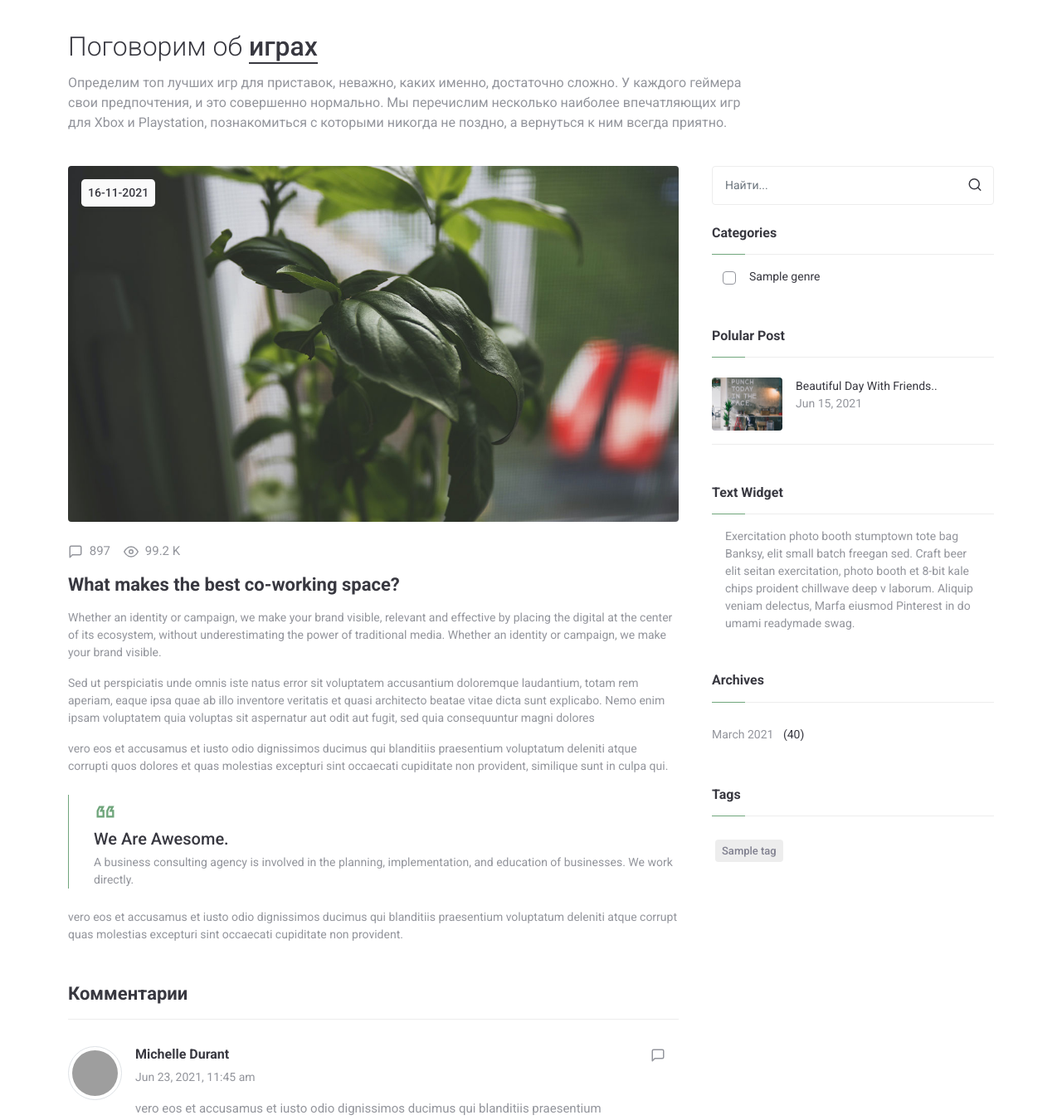
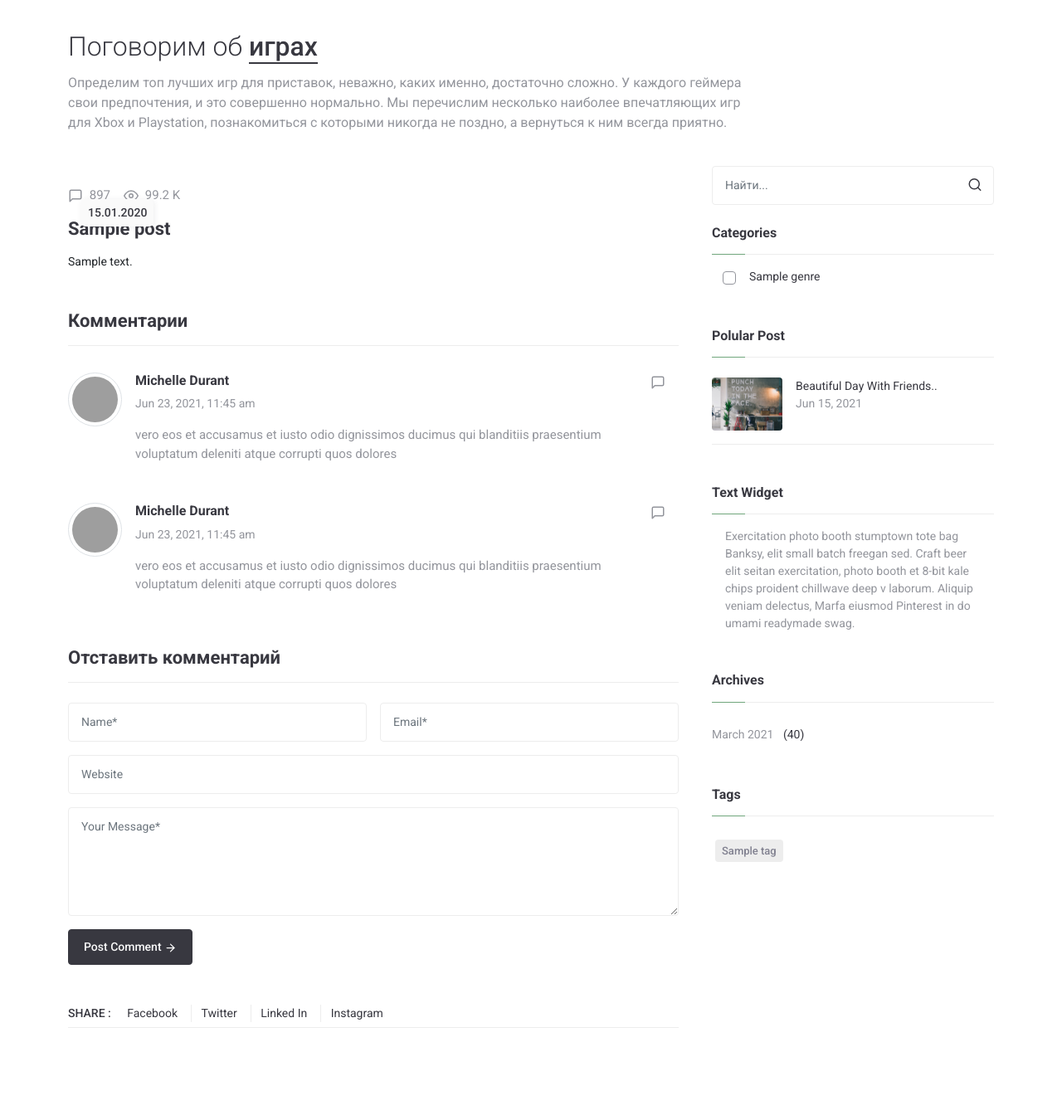
Before and after one commit to EvgVol/rent_play, a Django app: template backend/templates/blog/single-post.html in a window 1280 px wide. Shown: the part 142-1492 px from the top of the page at 83% size. Run offline with Django 4.2, Linux system fonts and the light colour scheme; the template is opened without the code that fills it: most values are stand-ins (such as "Sample title", 1, 10 or a date in 2020); some libraries are stand-ins or nearby versions; grey boxes are pictures that could not be loaded.

Commit message:
update page blog-detail

```diff
--- a/backend/blog/views.py
+++ b/backend/blog/views.py
@@ -1,6 +1,3 @@
-from typing import Any, Dict
-from django.shortcuts import render, get_object_or_404
-from django.core.paginator import Paginator
 from django.views.generic import ListView, DetailView
 
 from blog.models import Post
--- a/backend/templates/blog/includes/post_detail.html
+++ b/backend/templates/blog/includes/post_detail.html
@@ -1,12 +1,14 @@
 {% load static %}
+{% load thumbnail %}
 <div
     class="date-box rounded-3 shadow text-center bg-light position-absolute top-0 start-0 p-2 ms-3 mt-3">
-    <h6 class="fs-14 fw-medium mb-0">16-11-2021</h6>
+    <h6 class="fs-14 fw-medium mb-0">{{ post.pub_date|date:"d.m.Y"  }}</h6>
 </div>
 
 <div class="post-preview mb-4">
-    <a href="blog-single.html"><img src="{% static 'images/blog/blog-2.jpg' %}" alt=""
-            class="img-fluid rounded" /></a>
+  {% thumbnail post.image "616x360" crop="center" as im %}
+  <img src="{{ im.url }}" width="{{ im.width }}" height="{{ im.height }}">
+  {% endthumbnail %}
 </div>
 
 <div class="post">
@@ -18,39 +20,8 @@
         <p class="fs-15 text-muted mb-0"><i data-feather="eye" class="icon-xs me-1"></i> <a
                 href="javascript:void(0)" class="text-muted">99.2 K</a></p>
     </div>
-    <h6 class="fs-22 fw-semibold my-3 post-title"><a href="single-post.html">What makes the best
-            co-working space?</a></h6>
+    <h6 class="fs-22 fw-semibold my-3 post-title"><a href="single-post.html">{{ post.name }}</a></h6>
     <p class="text-muted">
-        Whether an identity or campaign, we make your brand visible, relevant and effective by
-        placing the digital at the center of its ecosystem, without underestimating the power of
-        traditional media. Whether
-        an identity or campaign, we make your brand visible.
-    </p>
-    <p class="text-muted">
-        Sed ut perspiciatis unde omnis iste natus error sit voluptatem accusantium doloremque
-        laudantium, totam rem aperiam, eaque ipsa quae ab illo inventore veritatis et quasi
-        architecto beatae vitae dicta sunt
-        explicabo. Nemo enim ipsam voluptatem quia voluptas sit aspernatur aut odit aut fugit,
-        sed quia consequuntur magni dolores
-    </p>
-    <p class="text-muted">
-        vero eos et accusamus et iusto odio dignissimos ducimus qui blanditiis praesentium
-        voluptatum deleniti atque corrupti quos dolores et quas molestias excepturi sint
-        occaecati cupiditate non provident,
-        similique sunt in culpa qui.
-    </p>
-
-    <div class="col-lg-12 my-4">
-        <div class="section-title border-start border-primary position-relative">
-            <i class="mdi mdi-format-quote-open-outline fs-3 text-primary"></i>
-            <h5 class="fw-medium lh-1">We Are Awesome.</h5>
-            <p class="text-muted mb-0">A business consulting agency is involved in the planning,
-                implementation, and education of businesses. We work directly.</p>
-        </div>
-    </div>
-    <p class="text-muted">
-        vero eos et accusamus et iusto odio dignissimos ducimus qui blanditiis praesentium
-        voluptatum deleniti atque corrupt quas molestias excepturi sint
-        occaecati cupiditate non provident.
+      {{ post.description|linebreaks }}
     </p>
 </div>
```
Also changed, not shown: backend/db.sqlite3, backend/templates/blog/includes/post.html (line endings or trailing spaces).
